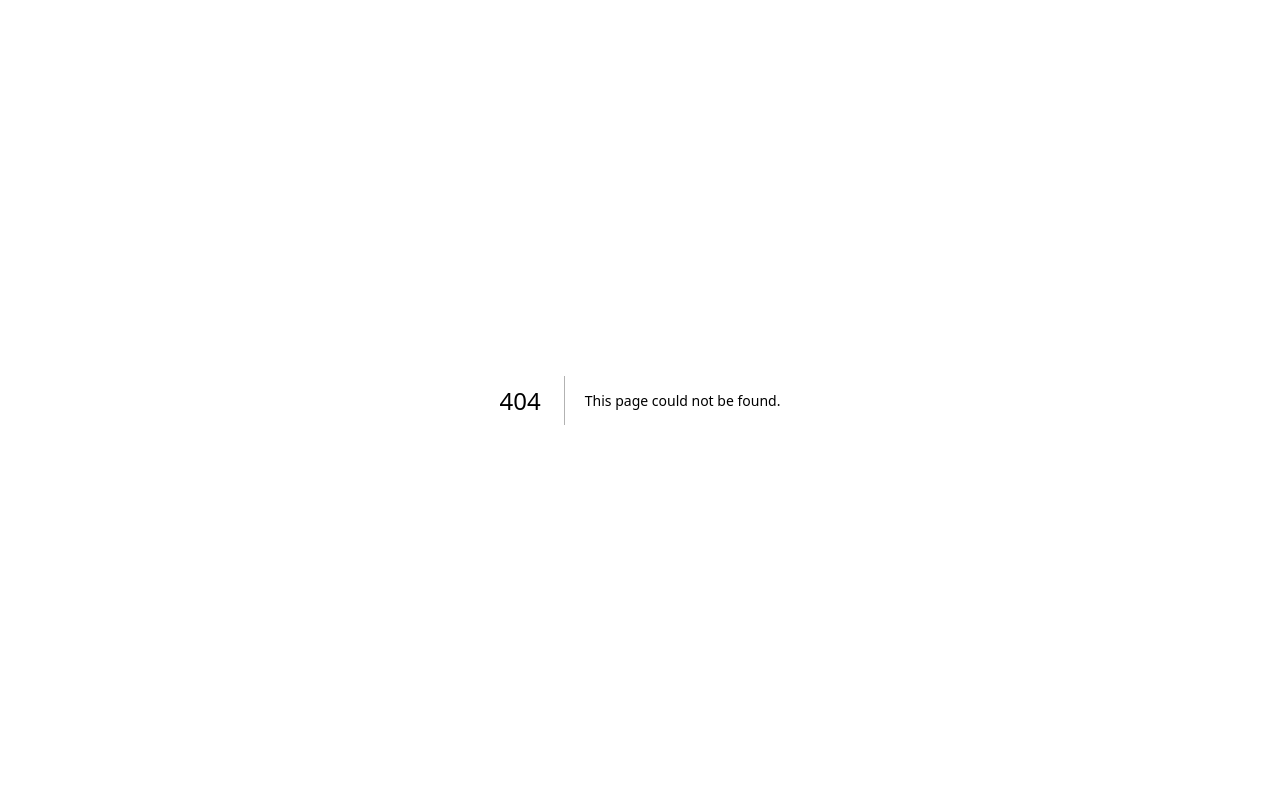
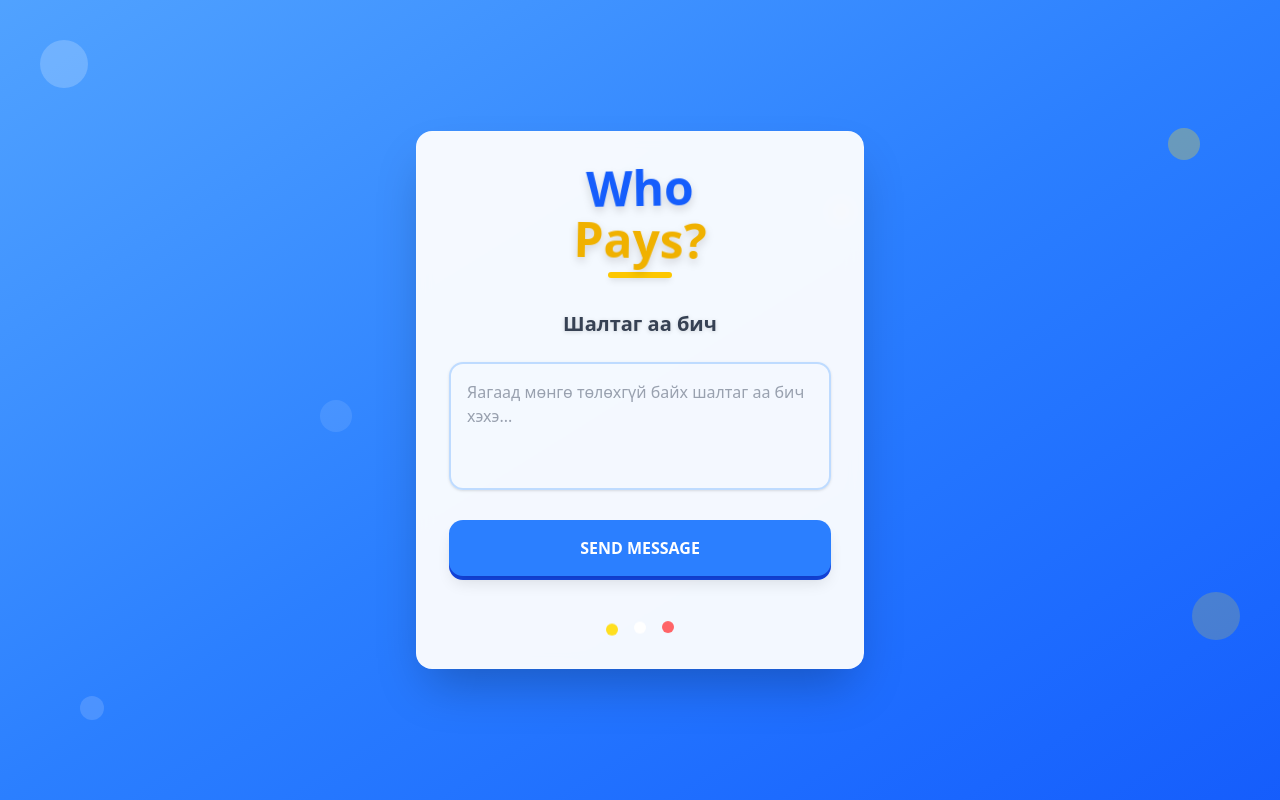
Before and after one commit to Dulbadrah/whoPays, a Next.js app: page /excuseSection in a window 1280 px wide. Before the commit this address had no page. Built offline with nearby package versions, Linux system fonts and the light colour scheme.

Commit message:
excuse Frotn input hiisen

```diff
--- a/package.json
+++ b/package.json
@@ -30,6 +30,6 @@
     "eslint-config-next": "15.4.6",
     "tailwindcss": "^4",
     "tw-animate-css": "^1.3.7",
-    "typescript": "^5"
+    "typescript": "^5.9.2"
   }
 }
--- /dev/null
+++ b/src/app/excuseSection/components/ExcuseBackground.tsx
@@ -0,0 +1,14 @@
+export const ExcuseBackground = ()=> {
+    return (
+        <div>
+
+
+              <div className="absolute top-4 left-4 sm:top-10 sm:left-10 w-8 h-8 sm:w-12 sm:h-12 bg-white/20 rounded-full"></div>
+      <div className="absolute top-16 right-8 sm:top-32 sm:right-20 w-6 h-6 sm:w-8 sm:h-8 bg-yellow-300/30 rounded-full"></div>
+      <div className="absolute bottom-8 left-8 sm:bottom-20 sm:left-20 w-4 h-4 sm:w-6 sm:h-6 bg-white/15 rounded-full"></div>
+      <div className="absolute bottom-20 right-4 sm:bottom-40 sm:right-10 w-8 h-8 sm:w-12 sm:h-12 bg-yellow-300/20 rounded-full"></div>
+      <div className="absolute top-1/2 left-1/4 w-6 h-6 sm:w-8 sm:h-8 bg-white/10 rounded-full"></div>
+      <div className="absolute top-1/4 right-1/3 w-4 h-4 sm:w-6 sm:h-6 bg-yellow-300/25 rounded-full"></div>
+        </div>
+    )
+}
--- /dev/null
+++ b/src/app/excuseSection/components/ExcuseForm.tsx
@@ -0,0 +1,73 @@
+import { ChangeEvent, FormEvent, useState } from "react"
+
+export const ExcuseForm = ()=> {
+      const [reason, setReason] = useState<string>("")
+      const [submitted, setSubmitted] = useState<boolean>(false)
+      const [loading, setLoading] = useState<boolean>(false)
+      const [error, setError] = useState<string>("")
+
+
+      const API_URL = "https://your-backend-api.com/api/reason"
+const API_KEY = "YOUR_API_KEY_HERE"
+      const handleReasonChange = (e: ChangeEvent<HTMLTextAreaElement>) => {
+        setReason(e.target.value)
+      }
+      const handleSubmit = async (e: FormEvent<HTMLFormElement>) => {
+        e.preventDefault()
+        setLoading(true)
+        setError("")
+
+        try {
+          const response = await fetch(API_URL, {
+            method: "POST",
+            headers: {
+              "Content-Type": "application/json",
+              Authorization: `Bearer ${API_KEY}`,
+            },
+            body: JSON.stringify({ reason }),
+          })
+
+          if (!response.ok) {
+            throw new Error("Server responded with an error")
+          }
+
+          setSubmitted(true)
+          setReason("")
+        } catch (err) {
+          setError("Алдаа гарлаа. Дахин илгээнэ үү")
+        } finally {
+          setLoading(false)
+        }
+      }
+    return (
+                <form onSubmit={handleSubmit} className="space-y-4 sm:space-y-6">
+            <div>
+              <textarea
+                className="w-full p-3 sm:p-4 border-2 border-blue-200 rounded-xl focus:border-blue-400 focus:outline-none focus:ring-2 focus:ring-blue-100 transition-all duration-200 resize-none h-28 sm:h-32 text-gray-800 placeholder-gray-400 shadow-sm"
+                placeholder="Яагаад мөнгө төлөхгүй байх шалтаг аа бич хэхэ..."
+                value={reason}
+                onChange={handleReasonChange}
+                required
+              />
+            </div>
+            <button type="submit" disabled={loading} className="group w-full relative">
+              <div className="absolute inset-0 bg-blue-700 rounded-xl transform translate-y-1 group-hover:translate-y-0.5 transition-transform duration-150"></div>
+              <div className="relative bg-blue-500 hover:bg-blue-600 text-white font-bold py-3 sm:py-4 px-6 rounded-xl shadow-lg transform hover:scale-[1.02] active:scale-[0.98] transition-all duration-150 disabled:opacity-50 disabled:cursor-not-allowed">
+                {loading ? (
+                  <span className="flex items-center justify-center">
+                    <div className="animate-spin rounded-full h-4 w-4 border-2 border-white border-t-transparent mr-2"></div>
+                    Sending...
+                  </span>
+                ) : (
+                  "SEND MESSAGE"
+                )}
+              </div>
+            </button>
+            {error && (
+              <div className="bg-yellow-100 border-2 border-yellow-300 rounded-xl p-3 sm:p-4 text-center shadow-sm">
+                <p className="text-yellow-800 font-semibold">{error}</p>
+              </div>
+            )}
+          </form>
+    )
+}
--- /dev/null
+++ b/src/app/excuseSection/components/ExcuseHeader.tsx
@@ -0,0 +1,13 @@
+export const ExcuseHeader = ()=> {
+    return (
+            <div className="text-center mb-6 sm:mb-8">
+          <h1 className="text-3xl sm:text-4xl lg:text-5xl font-black text-blue-600 mb-1 drop-shadow-lg transform -rotate-1">
+       Who
+          </h1>
+          <h1 className="text-3xl sm:text-4xl lg:text-5xl font-black text-yellow-500 mb-2 drop-shadow-lg transform rotate-1">
+         Pays?
+          </h1>
+          <div className="w-12 sm:w-16 h-1 sm:h-1.5 bg-yellow-400 mx-auto rounded-full shadow-md"></div>
+        </div>
+    )
+}
--- /dev/null
+++ b/src/app/excuseSection/page.tsx
@@ -0,0 +1,41 @@
+"use client"
+
+import type React from "react"
+import { useState, type FormEvent, type ChangeEvent } from "react"
+import { ExcuseHeader } from "./components/ExcuseHeader"
+import { AnimatedDotAll } from "@/components/ui/AnimatedDot"
+import { ExcuseBackground } from "./components/ExcuseBackground"
+import { ExcuseForm } from "./components/ExcuseForm"
+
+
+
+const ExcuseSection: React.FC = () => {
+
+  const [submitted, setSubmitted] = useState<boolean>(false)
+
+
+  return (
+    <div className="min-h-screen bg-gradient-to-br from-blue-400 via-blue-500 to-blue-600 flex items-center justify-center p-4 sm:p-6 lg:p-8 relative">
+<ExcuseBackground/>
+      <div className="relative z-10 bg-white/95 backdrop-blur-sm rounded-2xl shadow-2xl p-6 sm:p-8 max-w-xs sm:max-w-md w-full border border-white/20">
+    <ExcuseHeader/>
+        <h2 className="text-lg sm:text-xl font-bold text-center mb-4 sm:mb-6 text-gray-700 drop-shadow-sm">
+   Шалтаг аа бич
+        </h2>
+
+        {submitted ? (
+          <div className="text-center py-6 sm:py-8">
+            <p className="text-lg font-bold text-green-600 mb-2 drop-shadow-sm">Message sent successfully!</p>
+            <p className="text-gray-600">Thank you for your submission.</p>
+          </div>
+        ) : (
+      <ExcuseForm/>
+        )}
+
+       <AnimatedDotAll/>
+      </div>
+    </div>
+  )
+}
+
+export default ExcuseSection
--- /dev/null
+++ b/src/components/ui/AnimatedDot.tsx
@@ -0,0 +1,11 @@
+import AnimatedDot from "@/app/components/AnimatedDot"
+
+export const AnimatedDotAll = ()=> {
+    return (
+            <div className="mt-8 sm:mt-12 flex justify-center space-x-2 sm:space-x-4">
+          <AnimatedDot color="bg-yellow-300" delay="0ms" />
+          <AnimatedDot color="bg-white" delay="200ms" />
+          <AnimatedDot color="bg-red-400" delay="400ms" />
+        </div>
+    )
+}
```
Also changed, not shown: src/app/page.tsx (+4 -3 lines), src/app/excuseSection/components/ExcuseGame.tsx (added), 2 other files (tests, documents, lock files or other folders).
